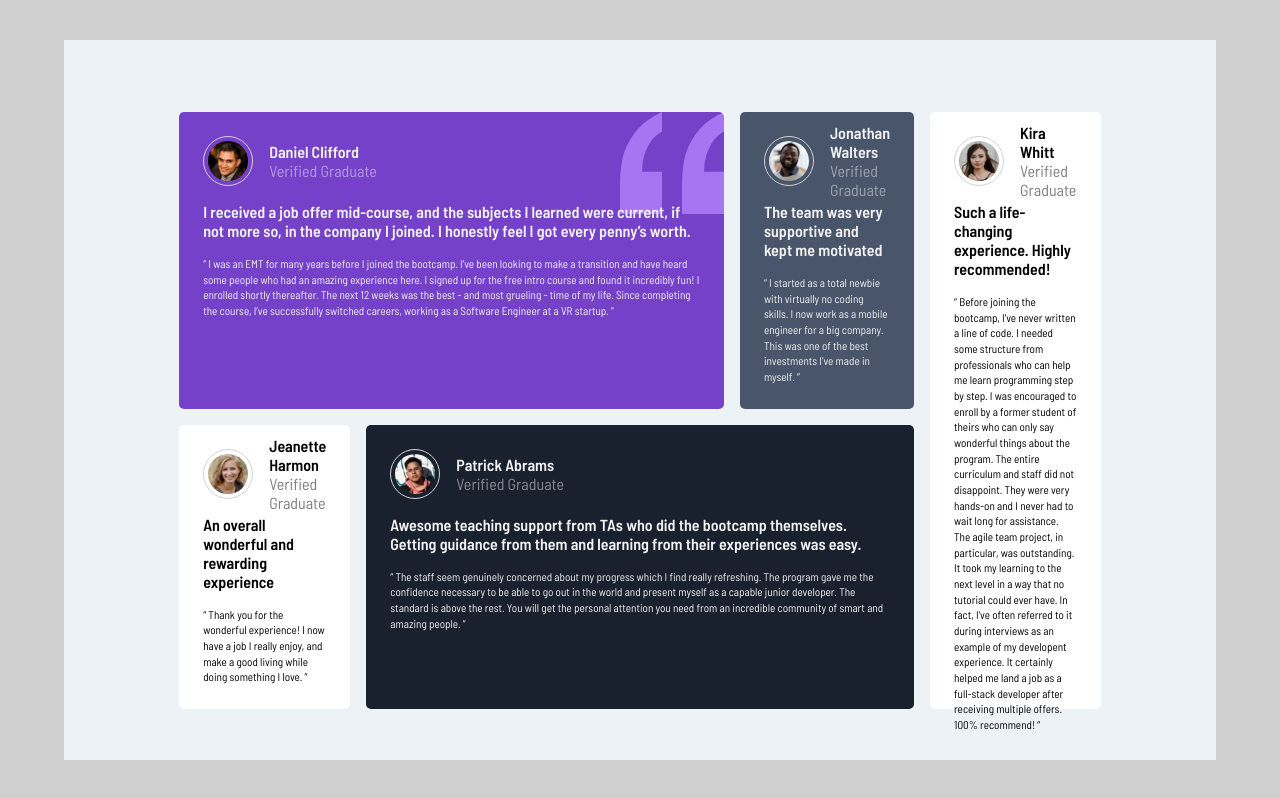
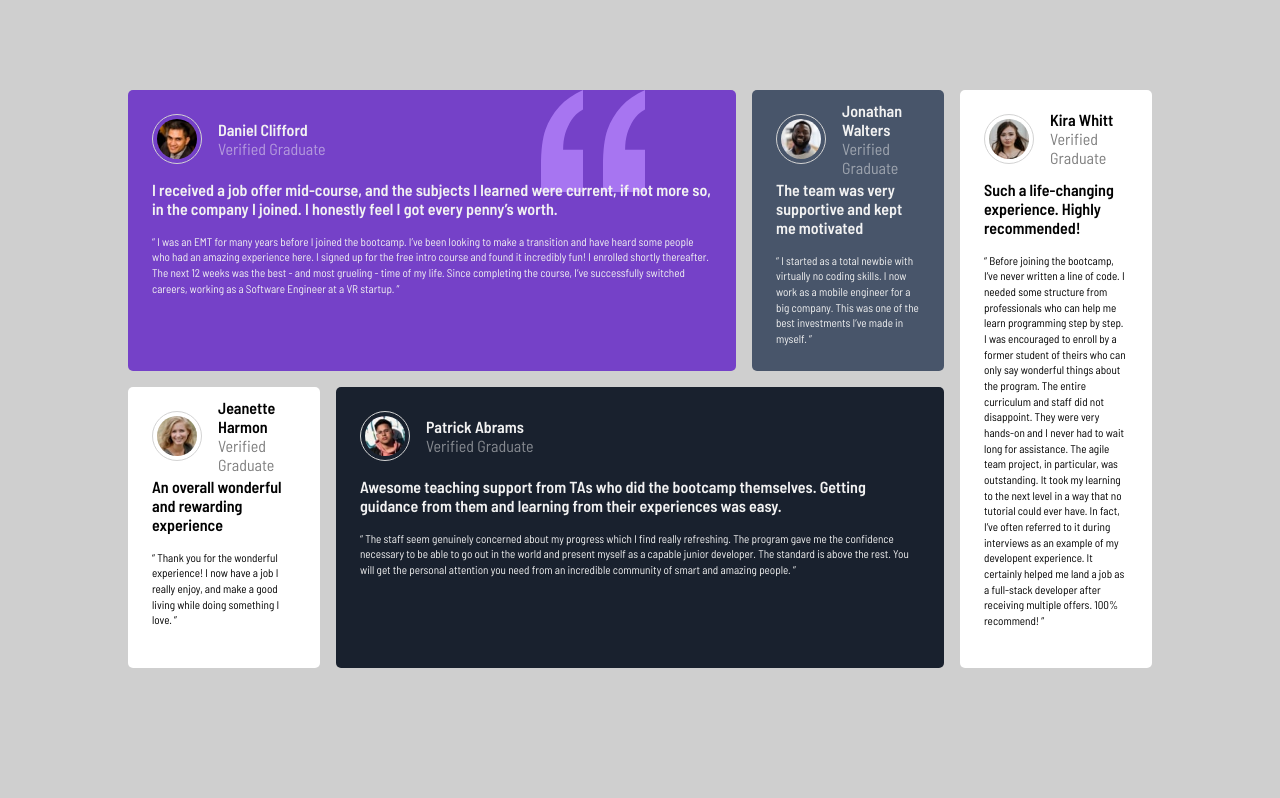
Before and after one commit to 202303-PRM-TR-FEW/testimonials-challenge-room-15, a plain HTML site: page index.html in a window 1280 px wide. Drawn offline with Linux system fonts and the light colour scheme.

Commit message:
Remove main-container css features

```diff
--- a/index.html
+++ b/index.html
@@ -21,6 +21,11 @@
     <div class="main-container">
       <div class="container">
         <div class="box box-1 moderate-violet text-light">
+          <img
+            class="quote"
+            src="./images/bg-pattern-quotation.svg"
+            alt="quotemark"
+          />
           <div class="card-header">
             <img src="./images/image-daniel.jpg" alt="daniel-picture" />
             <div class="card-header-name">
--- a/style.css
+++ b/style.css
@@ -9,27 +9,13 @@
 body {
     background-color: hsl(0, 0%, 81%);
     font-family: 'Barlow Semi Condensed', sans-serif;
-    display: flex;
-    justify-content: center;
-    align-items: center;
-    height: 100vh;
-}
-
-.main-container {
-    display: flex;
-    justify-content: center;
-    align-items: center;
-    background-color: #EDF2F7;
-    width: 90%;
-    height: 90%;
 }
 
 .container {
     display: grid;
     grid-template-columns: repeat(5, 1fr);
     grid-template-rows: repeat(2, 1fr);
-    margin: 0 auto;
-    align-items: center;
+    margin: 7% auto;
     width: 80%;
     height: 80%;
     gap: 1rem;
@@ -69,9 +55,18 @@ body {
     line-height: 1.4;
 }
 
+
 .box-1 {
     grid-area: 1/1/2/4;
-    background: url(./images/bg-pattern-quotation.svg) no-repeat right top;
+    position: relative;
+    z-index: 0;
+}
+
+.quote {
+    position: absolute;
+    top: 0;
+    right: 15%;
+    z-index: -1;
 }
 
 .box-2 {
@@ -124,15 +119,12 @@ body {
         width: 100vw;
         height: auto;
     }
-    .main-container{
-        background-color: transparent;
-    }
     .container {
         height: auto;
         display: flex;
         flex-direction: column;
         justify-content: center;
         align-items: center;
-        margin: 1rem 0;
+        margin: 1rem auto;
     }
 }
```
